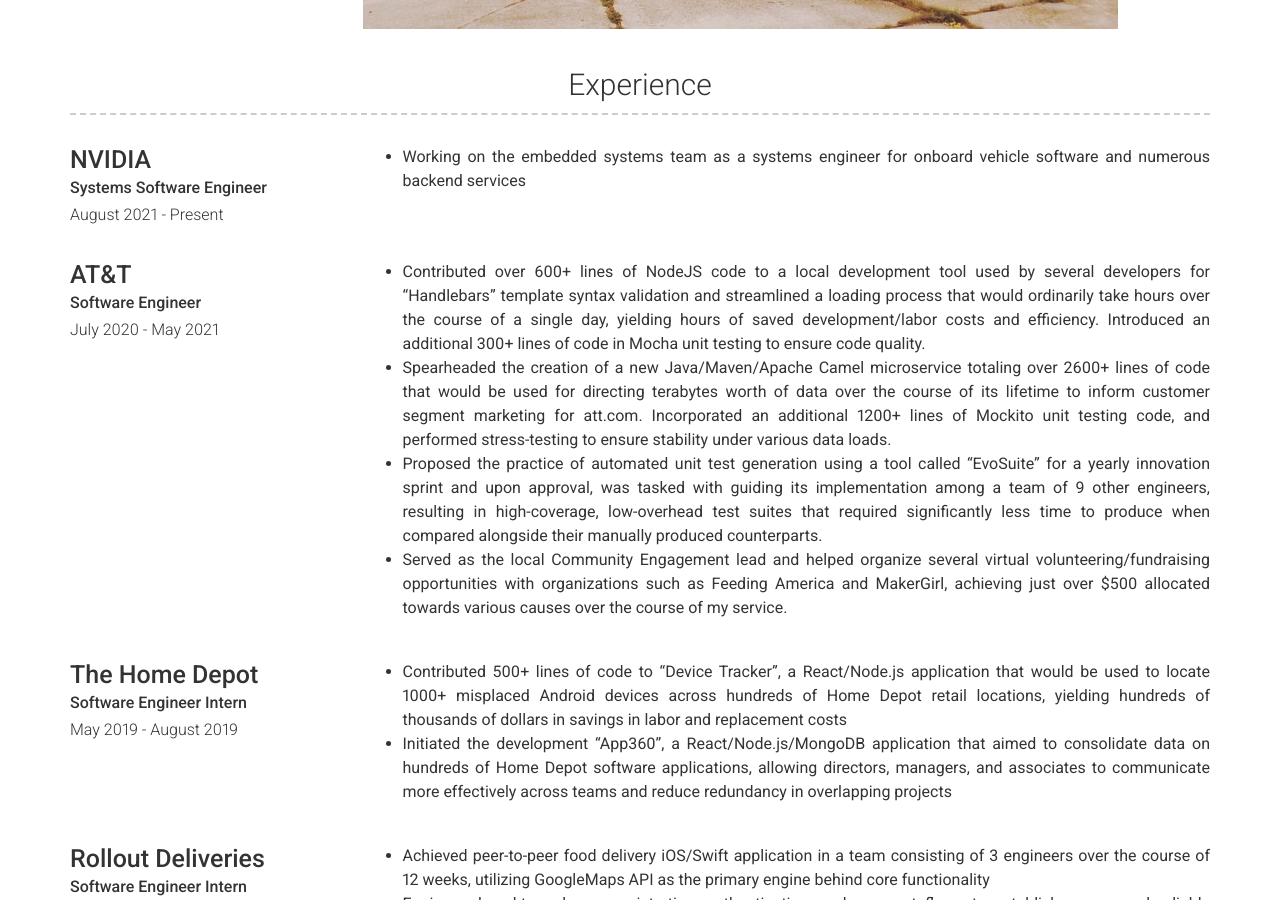
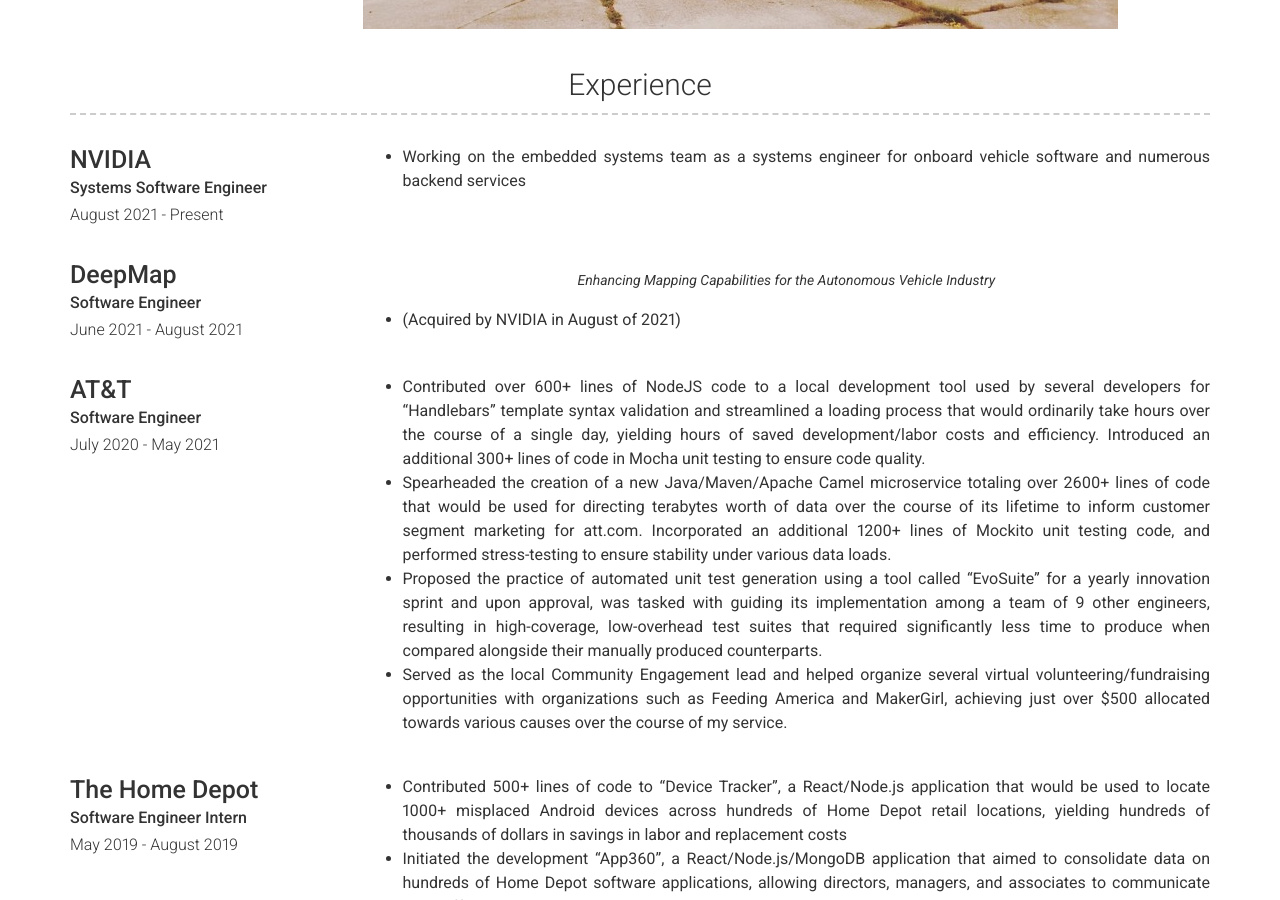
Before and after one commit to benjamincarney/benjamincarney.github.io, a Jekyll site: the page built from index.md, in a window 1280 px wide and 900 px high, scrolled down 866 px. Built offline with Jekyll 4.4.1, drawn with Linux system fonts in a browser that asks for light colours; nearby versions of some CDN libraries.

Commit message:
Update _config.yml

```diff
--- a/_config.yml
+++ b/_config.yml
@@ -74,6 +74,14 @@ content:
           # Short description of the company (optional)
         description: | # this will include new lines to allow paragraphs
           - Working on the embedded systems team as a systems engineer for onboard vehicle software and numerous backend services
+      - layout: left
+        title: DeepMap
+        sub_title: Software Engineer
+        caption: June 2021 - August 2021
+        quote: >
+          Enhancing Mapping Capabilities for the Autonomous Vehicle Industry
+        description: | # this will include new lines to allow paragraphs
+          - (Acquired by NVIDIA in August of 2021)
       - layout: left
         title: AT&T
         sub_title: Software Engineer
```
